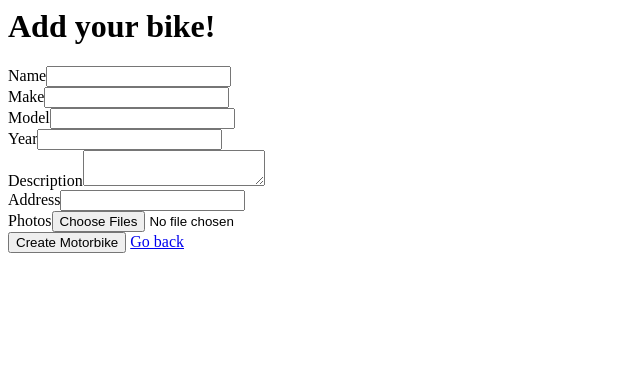
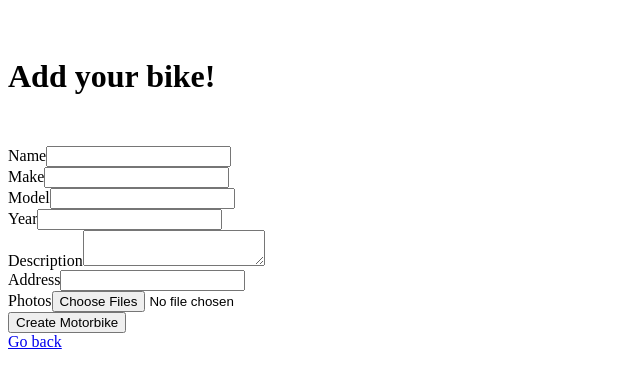
Before and after one commit to bfalt/mobike, a Rails app: page /motorbikes/new in a window 1280 px wide. Shown: the top 388 px of the page, without its empty margins (0-640 px from the left). Run offline with Rails 7, Linux system fonts and the light colour scheme; the visitor is signed in with stand-in values (Sample User, id 1); some libraries are stand-ins or nearby versions.

Commit message:
fixed form css

```diff
--- a/app/views/motorbikes/_form.html.erb
+++ b/app/views/motorbikes/_form.html.erb
@@ -28,12 +28,18 @@
         <div class="form-inputs">
           <%= f.input :photos, as: :file, input_html: { multiple: true } %>
         </div>
-
-        <div class="form-actions">
-          <%= f.button :submit %>
-          <%= link_to "Go back", motorbikes_path %>
+          <div class="form-action d-lg-flex d-block">
+            <div class="form-actions w-100">
+              <%= f.button :submit, class: 'btn-mobike'%>
+                <div>
+                  <%= link_to "Go back", motorbikes_path, class: 'btn btn-mobike'%>
+                </div>
+              <div>
+            </div>
+          </div>
         </div>
       <% end %>
+      <div style="height: 80px;"></div>
     </div>
   </div>
 </div>
--- a/app/views/motorbikes/edit.html.erb
+++ b/app/views/motorbikes/edit.html.erb
@@ -1,3 +1,3 @@
-<h4 style="padding: 30px;">Edit your motorbike</h4>
+<h4 style="padding-top: 50px; padding-bottom: 30px;">Edit your motorbike</h4>
 
 <%= render 'form', motorbike: @motorbike  %>
--- a/app/views/motorbikes/new.html.erb
+++ b/app/views/motorbikes/new.html.erb
@@ -1,3 +1,3 @@
-<h1>Add your bike!</h1>
+<h1 style="padding-top: 50px; padding-bottom: 30px;">Add your bike!</h1>
 
 <%= render 'form', motorbike: @motorbike  %>
```
Also changed, not shown: app/assets/stylesheets/components/_button.scss (+15 -0 lines).
